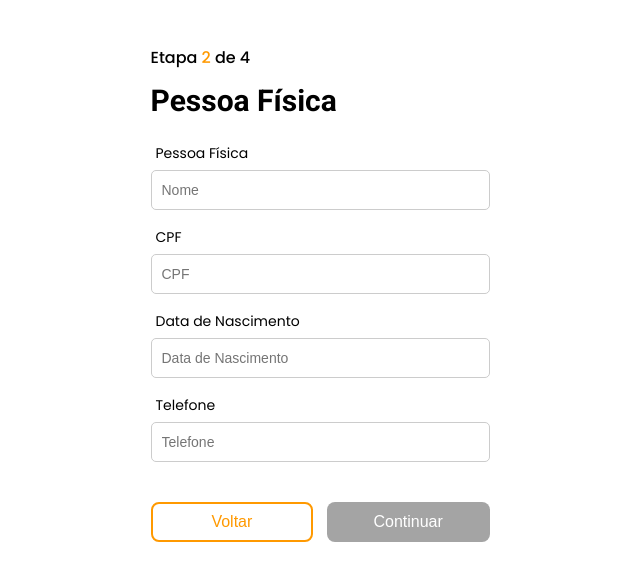
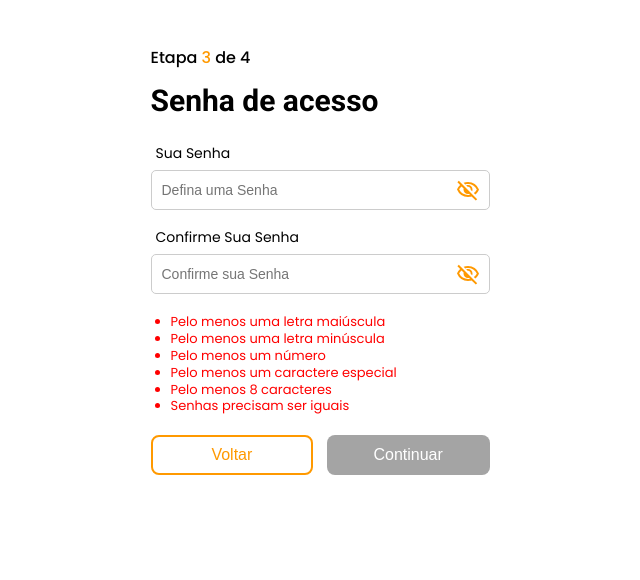
Before and after one commit to joaodivinod/mb-web-challenge, a Vue app: page / in a window 1280 px wide. Shown: the top 580 px of the page, without its empty margins (320-960 px from the left). Built offline with nearby package versions, Linux system fonts and the light colour scheme.

Commit message:
third step refactoring done

```diff
--- a/src/pages/Registration/RegistrationForm.vue
+++ b/src/pages/Registration/RegistrationForm.vue
@@ -1,5 +1,5 @@
 <script setup>
-import { ref, computed, reactive, watch } from "vue";
+import { ref, computed, reactive } from "vue";
 import RegistrationHeader from "./components/RegistragionHeader.vue";
 import EmailStep from "./components/EmailStep.vue";
 import InfoStep from "./components/InfoStep.vue";
@@ -9,17 +9,14 @@ defineOptions({
   name: "RegistrationForm",
 });
 
-const currentStep = ref(2);
+const currentStep = ref(3);
 const email = ref("");
 const userType = ref("fisica");
 
 const finalValidation = reactive({
   firstStep: false,
   secondStep: false,
-});
-
-const areAllStepsValid = computed(() => {
-  return Object.values(finalValidation).every((step) => step === true);
+  thirdStep: false,
 });
 
 const infoStepData = reactive({
@@ -27,6 +24,11 @@ const infoStepData = reactive({
   document: "",
   date: "",
   phone: "",
+});
+
+const passwordData = reactive({
+  password: "",
+  confirmPassword: "",
 });
 
 const previousUserType = ref(userType.value);
@@ -60,6 +62,10 @@ const setInfoStepData = (field, value) => {
   infoStepData[field] = value;
 };
 
+const setPasswordData = (field, value) => {
+  passwordData[field] = value;
+};
+
 const title = computed(() => {
   switch (currentStep.value) {
     case 1:
@@ -75,12 +81,29 @@ const title = computed(() => {
   }
 });
 
+const isStepValid = computed(() => {
+  switch (currentStep.value) {
+    case 1:
+      return finalValidation.firstStep;
+    case 2:
+      return finalValidation.secondStep;
+    case 3:
+      return finalValidation.thirdStep;
+    default:
+      return false;
+  }
+});
+
 const validateFirstStep = (isEmailValid) => {
   finalValidation.firstStep = isEmailValid;
 };
+
 const validateSecondStep = (isValid) => {
-  console.log("validateSecondStep", isValid);
   finalValidation.secondStep = isValid;
+};
+
+const validateThirdStep = (isValid) => {
+  finalValidation.thirdStep = isValid;
 };
 </script>
 
@@ -107,23 +130,26 @@ const validateSecondStep = (isValid) => {
       <PassWordStep
         v-if="currentStep === 3"
         class="form-step"
-        @nextStep="nextStep"
-        @backStep="backStep"
+        :password="passwordData.password"
+        :confirmPassword="passwordData.confirmPassword"
+        @passwordsValidity="validateThirdStep"
+        @update:password="(value) => setPasswordData('password', value)"
+        @update:confirmPassword="
+          (value) => setPasswordData('confirmPassword', value)
+        "
       />
       <div
         v-if="currentStep === 1"
-        :class="['submitButton', { disabled: !finalValidation.firstStep }]"
+        :class="['submitButton', { disabled: !isStepValid }]"
       >
-        <button @click="nextStep" :disabled="!finalValidation.firstStep">
-          Continuar
-        </button>
+        <button @click="nextStep" :disabled="!isStepValid">Continuar</button>
       </div>
       <div v-else class="sideBySideBtn">
         <div class="backButton">
           <button @click="backStep">Voltar</button>
         </div>
         <div class="submitButton">
-          <button :disabled="!areAllStepsValid" @click="nextStep">
+          <button :disabled="!isStepValid" @click="nextStep">
             {{ currentStep === 4 ? "Cadastrar" : "Continuar" }}
           </button>
         </div>
--- a/src/pages/Registration/components/PassWordStep.vue
+++ b/src/pages/Registration/components/PassWordStep.vue
@@ -1,16 +1,24 @@
 <script setup>
-import { ref, computed, watch } from "vue";
-import { defineEmits } from "vue";
+import { ref, computed, watch, defineEmits, defineProps, onMounted } from "vue";
 import inputError from "@/components/inputError.vue";
 
 defineOptions({
   name: "PassWordStep",
 });
 
-const emit = defineEmits(["nextStep", "backStep"]);
+const emit = defineEmits([
+  "update:password",
+  "update:confirmPassword",
+  "passwordsValidity",
+]);
 
-const password = ref("");
-const confirmPassword = ref("");
+const props = defineProps({
+  password: { type: String, default: "", required: true },
+  confirmPassword: { type: String, default: "", required: true },
+});
+
+const password = ref(props.password);
+const confirmPassword = ref(props.confirmPassword);
 const hasTyped = ref(false);
 const hasTypedConfirm = ref(false);
 const showPassword = ref(false);
@@ -40,24 +48,21 @@ const isFormValid = computed(() => {
   return Object.values(criteria.value).every(Boolean);
 });
 
-watch(password, (newPassword) => {
-  validatePassword(newPassword);
+watch([password, confirmPassword], () => {
+  validatePassword(password.value);
   validatePasswordsMatch();
+  emit("update:password", password.value);
+  emit("update:confirmPassword", confirmPassword.value);
+  emit("passwordsValidity", isFormValid.value);
 });
 
-watch(confirmPassword, () => {
-  validatePasswordsMatch();
+onMounted(() => {
+  if (props.password && props.confirmPassword) {
+    validatePassword(password.value);
+    validatePasswordsMatch();
+    emit("passwordsValidity", isFormValid.value);
+  }
 });
-
-const nextStep = () => {
-  if (isFormValid.value) {
-    emit("nextStep");
-  }
-};
-
-const backStep = () => {
-  emit("backStep");
-};
 
 const togglePasswordVisibility = () => {
   showPassword.value = !showPassword.value;
@@ -188,14 +193,6 @@ const toggleConfirmPasswordVisibility = () => {
         </li>
       </ul>
     </div>
-    <div class="sideBySideBtn">
-      <div class="backButton">
-        <button @click="backStep">Voltar</button>
-      </div>
-      <div class="submitButton">
-        <button :disabled="!isFormValid" @click="nextStep">Continuar</button>
-      </div>
-    </div>
   </section>
 </template>
 
```
